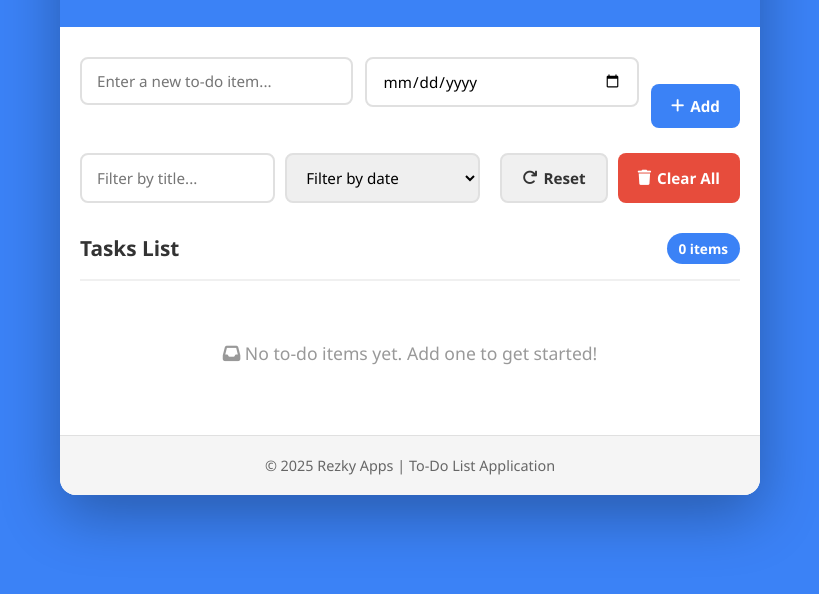
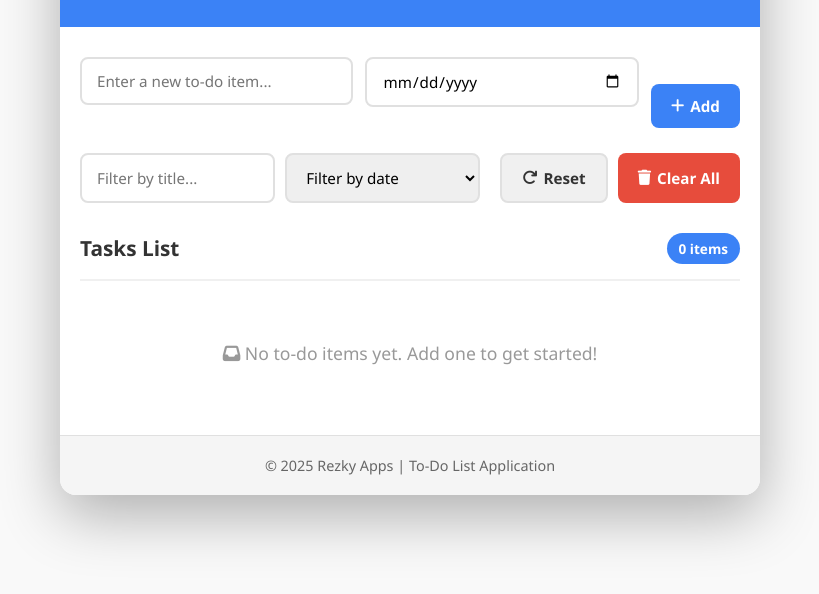
Before and after one commit to rezkywdiskandar/CodingCamp-10Nov25-Rezky, a plain HTML site: page index.html in a window 1280 px wide. Shown: the part 206-800 px from the top of the page, without its empty margins (230-1049 px from the left). Drawn offline with Linux system fonts and the light colour scheme.

Commit message:
ganti warna background

```diff
--- a/css/style.css
+++ b/css/style.css
@@ -7,7 +7,7 @@
 
 body {
     font-family: 'Segoe UI', Tahoma, Geneva, Verdana, sans-serif;
-    background: #3b82f6;
+    background: #f9f9f9;
     min-height: 100vh;
     padding: 20px;
     display: flex;
```
